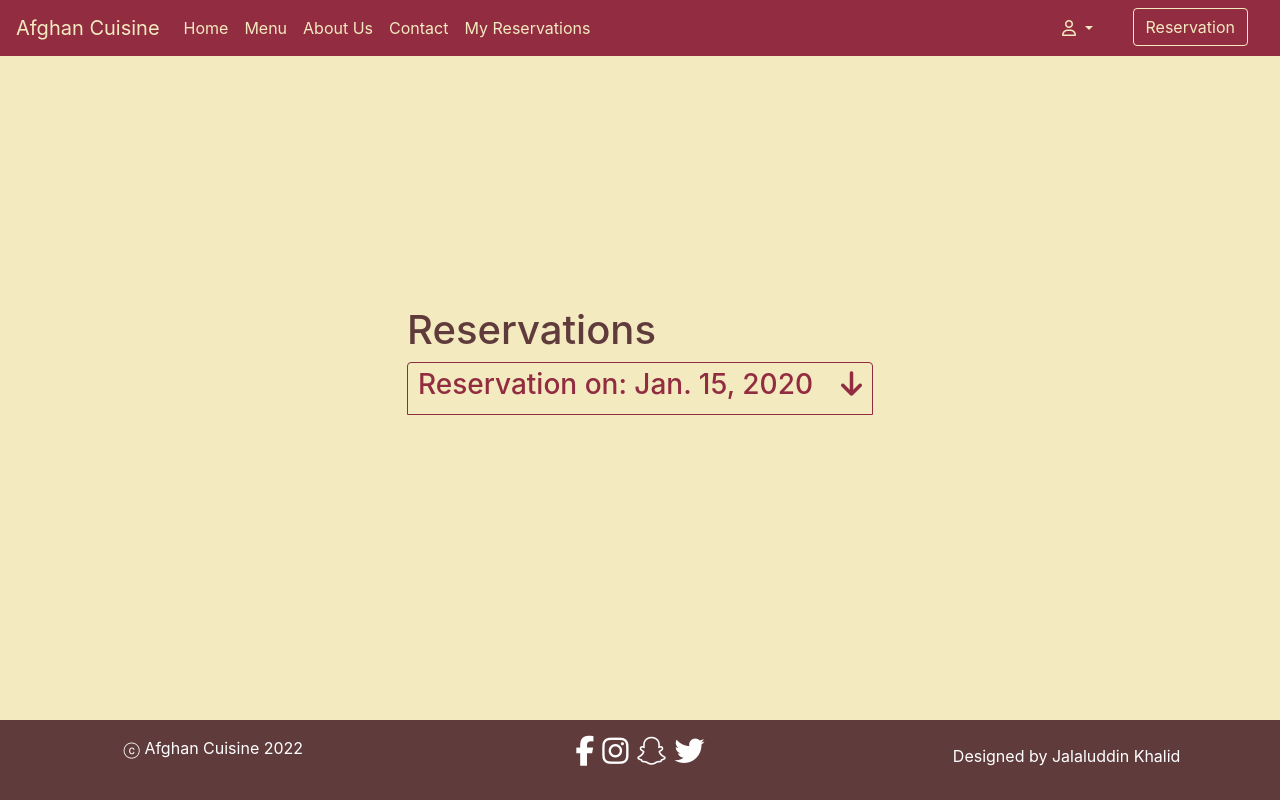
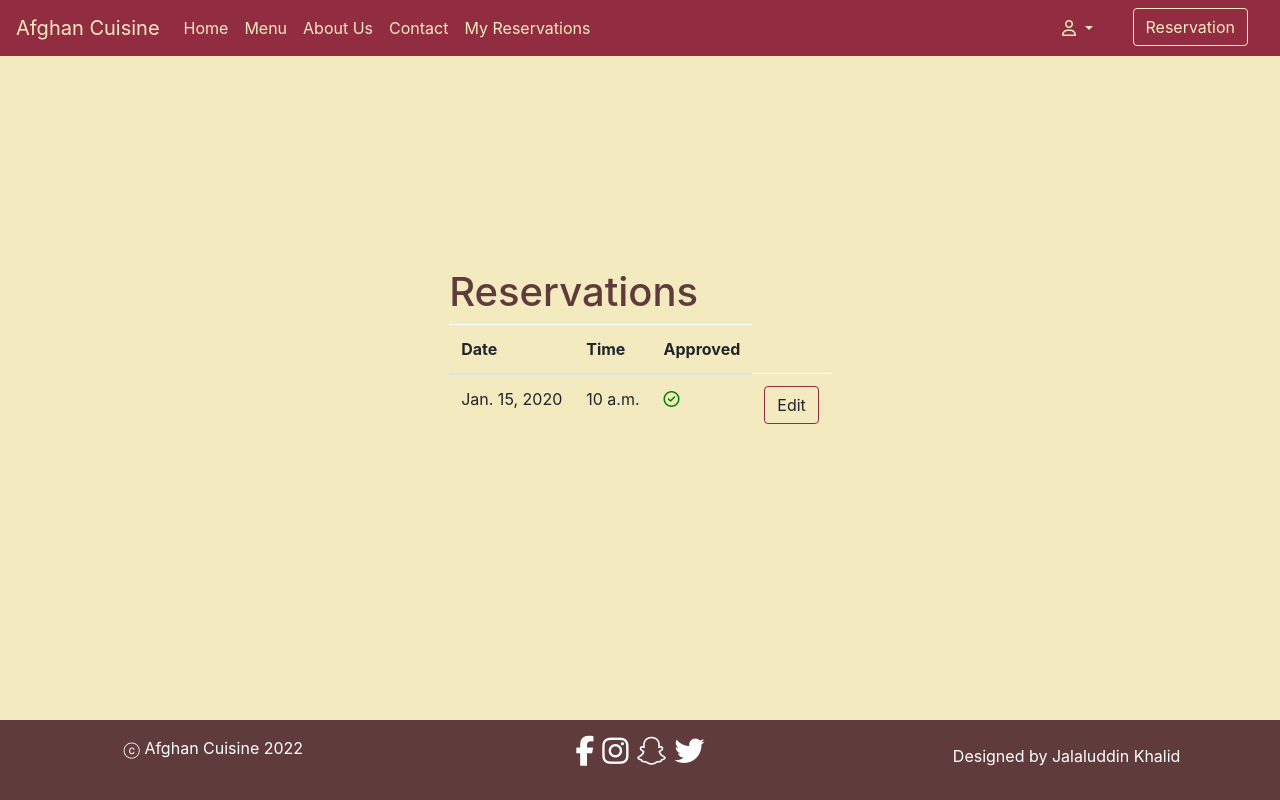
Before and after one commit to jalalk1244/afghan-cuisine, a Django app: page /reservations in a window 1280 px wide. Run offline with Django 3.2, Linux system fonts and the light colour scheme; a user stored in the database is signed in; tables that the repository leaves empty hold one stand-in row (values such as "Sample post"); some libraries are stand-ins or nearby versions.

Commit message:
Create a table for the reservations list

```diff
--- a/templates/view_reservations.html
+++ b/templates/view_reservations.html
@@ -10,22 +10,26 @@
                     {% if reservations_list|length != 0 %}
                         <h1 class="text-brown">Reservations</h1>
                         {% for reservation in reservations_list %}
-                            <div id="collapse_this">
-                                <div class="panel list-group">
-                                    <a href="#Collaps-{{reservation.id}}" data-parent="#collapse_this" data-toggle="collapse" class="list-group-item">
-                                        <p class="h3">Reservation on: {{reservation.date_picked}}&emsp;<i class="fa-solid fa-arrow-down"></i></p>
-                                    </a>
-                                    <div class="collapse collaps-div" id="Collaps-{{reservation.id}}">
-                                    <ul class="list-group-item-text">
-                                        <li>{{reservation.name}} has booked a reservation for {{ reservation.num_of_guest }} guests</li>
-                                        <li>Date and time: {{ reservation.date_picked}} - {{ reservation.time_picked }}</li>
-                                        <li>Approved: {% if reservation.approved %}<i
+                            <div style="overflow-x: auto;">
+                                <table class="table">
+                                    <thead>
+                                      <tr>
+                                        <th scope="col">Date</th>
+                                        <th scope="col">Time</th>
+                                        <th scope="col">Approved</th>
+                                      </tr>
+                                    </thead>
+                                    <tbody>
+                                      <tr>
+                                        <td>{{ reservation.date_picked}}</td>
+                                        <td>{{ reservation.time_picked}}</td>
+                                        <td>{% if reservation.approved %}<i
                                             class="text-green fa-regular fa-circle-check"></i>{% else %}<i
-                                            class="text-red fa-solid fa-x"></i>{% endif %}</li>
-                                        <li><a class="btn btn-signup" href="{% url 'edit_reservation' reservation.id %}">Edit</a></li>
-                                    </ul>
-                                    </div>
-                                </div>
+                                            class="text-red fa-solid fa-x"></i>{% endif %}</td>
+                                        <td><a class="btn btn-signup" href="{% url 'edit_reservation' reservation.id %}">Edit</a></td>
+                                      </tr>
+                                    </tbody>
+                                  </table>
                             </div>
                         {% endfor %}
                     {% else %}
```
